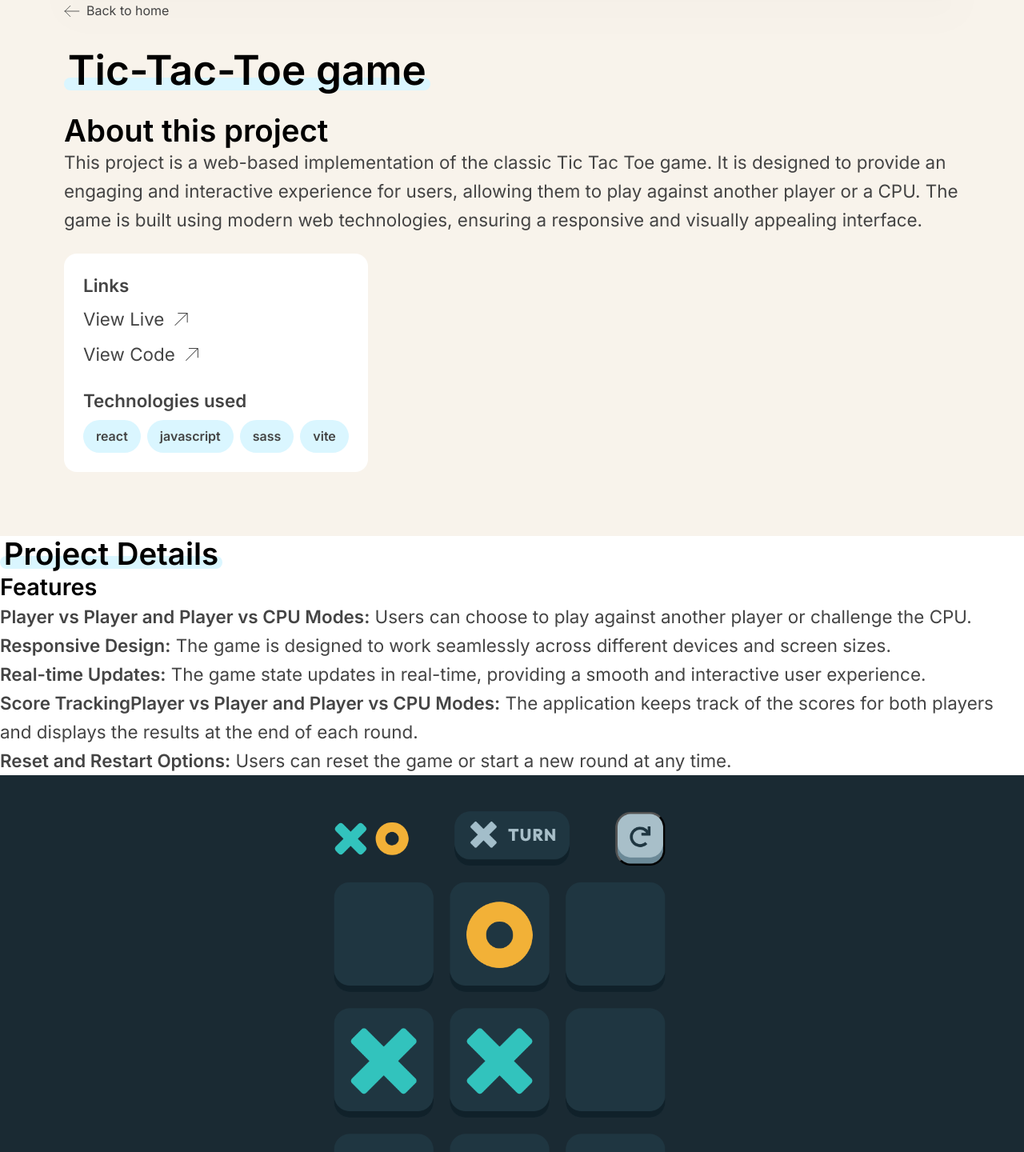
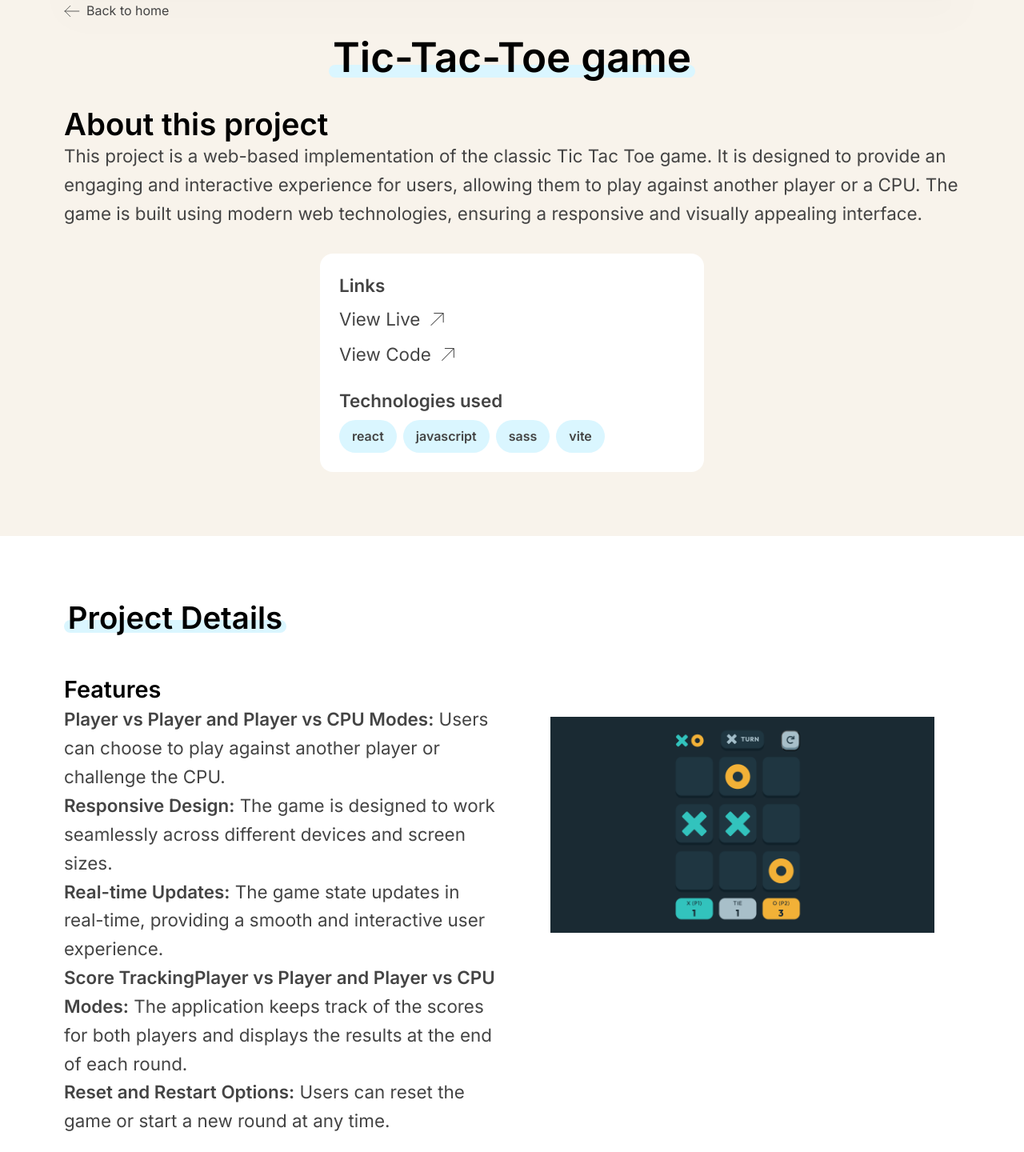
Before and after one commit to eburza/portfolio-emilia-burza, a React (Vite) app: page /project/project-1 in a window 1280 px wide. Shown: the part 140-1580 px from the top of the page at 80% size. Built offline with nearby package versions, Linux system fonts and the light colour scheme.

Commit message:
Add styling to project page

```diff
--- a/src/css/base/responsive.scss
+++ b/src/css/base/responsive.scss
@@ -258,6 +258,112 @@
     }
 }
 
+// Project page
+.project-page {
+    .project-hero {
+        margin-top: 1rem;
+        display: grid;
+        grid-template-columns: auto auto;
+        gap: 2rem;
+        grid-template-areas:
+            "title title"
+            "summary data";
+
+        .project-title {
+            grid-area: title;
+            justify-self: start;
+        }
+
+        .hero-summary {
+            grid-area: summary;
+        }
+
+        .hero-data {
+            grid-area: data;
+            justify-self: end;
+            min-width: 30rem;
+        }
+    }
+
+    .project-content {
+        .content-heading {
+            align-self: flex-start;
+        }
+
+        .project-details-element {
+            margin-top: 1rem;
+            display: grid;
+            grid-template-columns: repeat(2, 1fr);
+            gap: 2rem;
+            grid-template-areas:
+                "frame1 frame2";
+
+            .frame-1 {
+                grid-area: frame1;
+            }
+
+            .frame-2 {
+                grid-area: frame2;
+            }
+
+            .project-details-img {
+                width: 100%;
+                border-radius: 1rem;
+                padding: 3.3rem 2rem 0;
+            }
+        }
+    }
+
+    @include respond-to(tablet) {
+        .project-hero {
+            grid-template-columns: 1fr;
+            grid-template-areas:
+                "title"
+                "summary"
+                "data";
+
+            .project-title {
+                justify-self: center;
+            }
+
+            .hero-data {
+                justify-self: center;
+            }
+        }
+
+        .project-details-element {
+            grid-template-columns: 1fr;
+            grid-template-areas:
+                "text"
+                "image";
+
+            .details-text {
+                grid-area: text;
+            }
+
+            .project-details-img {
+                grid-area: image;
+                justify-self: center;
+                width: 80%;
+            }
+
+            .content-heading {
+                align-self: center;
+            }
+        }
+
+    }
+
+    @include respond-to(mobile) {
+        .project-content {
+
+            .project-details-img {
+                width: 100%;
+            }
+        }
+    }
+}
+
 // Footer
 footer {
     @extend %section-padding;
--- a/src/css/components/project-page.scss
+++ b/src/css/components/project-page.scss
@@ -6,7 +6,6 @@
 .header-project {
     padding: 12rem 5rem 5rem;;
     background-color: $old-lace;
-    @include display-flex(column, initial, flex-start, 2rem);
 }
 
 .back-to-home-link {
@@ -71,4 +70,12 @@
     }
 
 
+
 }
+
+.project-content {
+    padding: 5rem;
+
+    @include display-flex(column, center, center, 2rem);
+
+}
--- a/src/css/styles.css
+++ b/src/css/styles.css
@@ -250,6 +250,79 @@
   }
   .projects-content .swiper-slide {
     padding-bottom: 3rem;
+  }
+}
+
+.project-page .project-hero {
+  margin-top: 1rem;
+  display: grid;
+  grid-template-columns: auto auto;
+  gap: 2rem;
+  grid-template-areas: "title title" "summary data";
+}
+.project-page .project-hero .project-title {
+  grid-area: title;
+  justify-self: start;
+}
+.project-page .project-hero .hero-summary {
+  grid-area: summary;
+}
+.project-page .project-hero .hero-data {
+  grid-area: data;
+  justify-self: end;
+  min-width: 30rem;
+}
+.project-page .project-content .content-heading {
+  align-self: flex-start;
+}
+.project-page .project-content .project-details-element {
+  margin-top: 1rem;
+  display: grid;
+  grid-template-columns: repeat(2, 1fr);
+  gap: 2rem;
+  grid-template-areas: "frame1 frame2";
+}
+.project-page .project-content .project-details-element .frame-1 {
+  grid-area: frame1;
+}
+.project-page .project-content .project-details-element .frame-2 {
+  grid-area: frame2;
+}
+.project-page .project-content .project-details-element .project-details-img {
+  width: 100%;
+  border-radius: 1rem;
+  padding: 3.3rem 2rem 0;
+}
+@media screen and (max-width: 1350px) {
+  .project-page .project-hero {
+    grid-template-columns: 1fr;
+    grid-template-areas: "title" "summary" "data";
+  }
+  .project-page .project-hero .project-title {
+    justify-self: center;
+  }
+  .project-page .project-hero .hero-data {
+    justify-self: center;
+  }
+  .project-page .project-details-element {
+    grid-template-columns: 1fr;
+    grid-template-areas: "text" "image";
+  }
+  .project-page .project-details-element .details-text {
+    grid-area: text;
+  }
+  .project-page .project-details-element .project-details-img {
+    grid-area: image;
+    justify-self: center;
+    width: 80%;
+  }
+  .project-page .project-details-element .content-heading {
+    align-self: center;
+  }
+}
+@media screen and (max-width: 690px) {
+  .project-page .project-content .project-details-img {
+    width: 100%;
   }
 }
 
@@ -1224,11 +1297,6 @@ footer {
 .header-project {
   padding: 12rem 5rem 5rem;
   background-color: #F8F3EB;
-  display: flex;
-  flex-direction: column;
-  justify-content: initial;
-  align-items: flex-start;
-  gap: 2rem;
 }
 
 .back-to-home-link {
@@ -1306,4 +1374,13 @@ footer {
   font-weight: 600;
 }
 
+.project-content {
+  padding: 5rem;
+  display: flex;
+  flex-direction: column;
+  justify-content: center;
+  align-items: center;
+  gap: 2rem;
+}
+
 /*# sourceMappingURL=styles.css.map */
```
Also changed, not shown: 1 other file (tests, documents, lock files or other folders).
